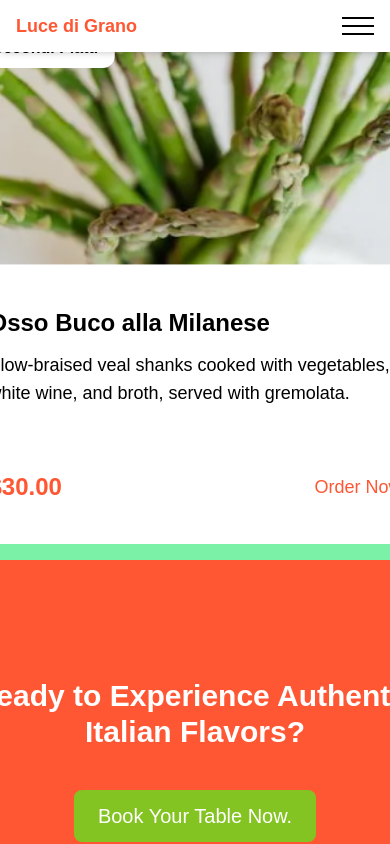
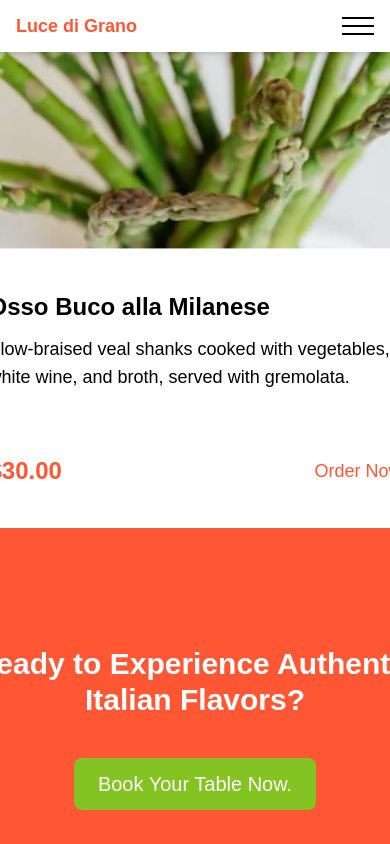
Before and after one commit to Yussasif/italian_restaurant, a React (Vite) app: page / in a window 390 px wide. Shown: the top 844 px of the page. Built offline with nearby package versions, Linux system fonts and the light colour scheme.

Commit message:
checking responsiveness with carousel 11

```diff
--- a/src/App.jsx
+++ b/src/App.jsx
@@ -81,9 +81,9 @@ function App() {
       </section> */}
 
         {/* CAROUSEL */}
-        <div className=" overflow-x-hidden full bg-green-300 tablet:hidden py-4 px-4 m-auto">
+
           <Carousel />
-        </div>
+
 
       <section className=" w-full h-100 bg-primary flex flex-col items-center justify-center gap-10 text-white px-4">
         <h2 className="text-4xl max-phone:text-3xl text-center font-bold text-wrap">
```
